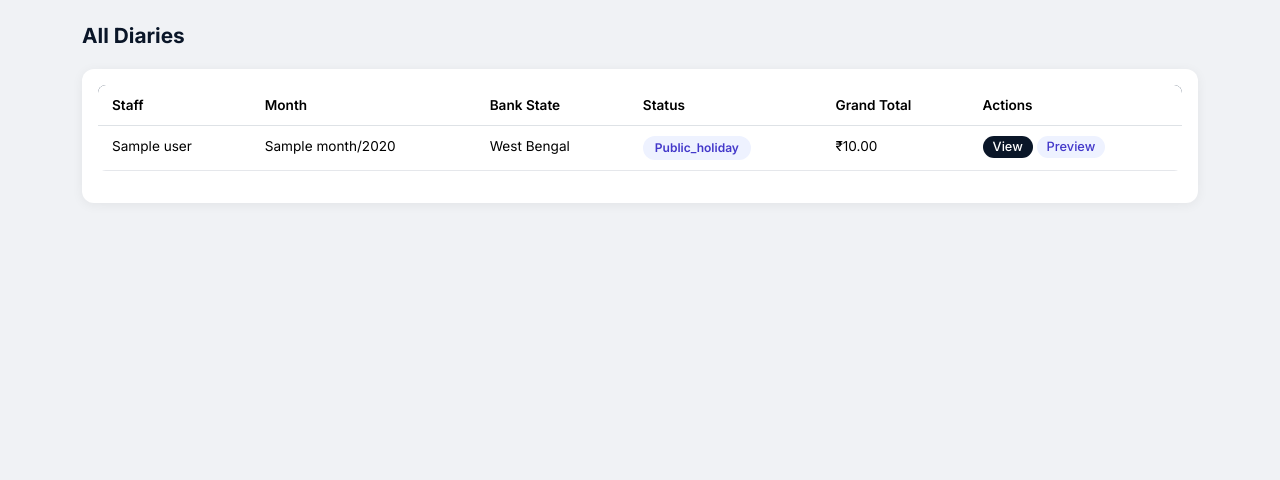
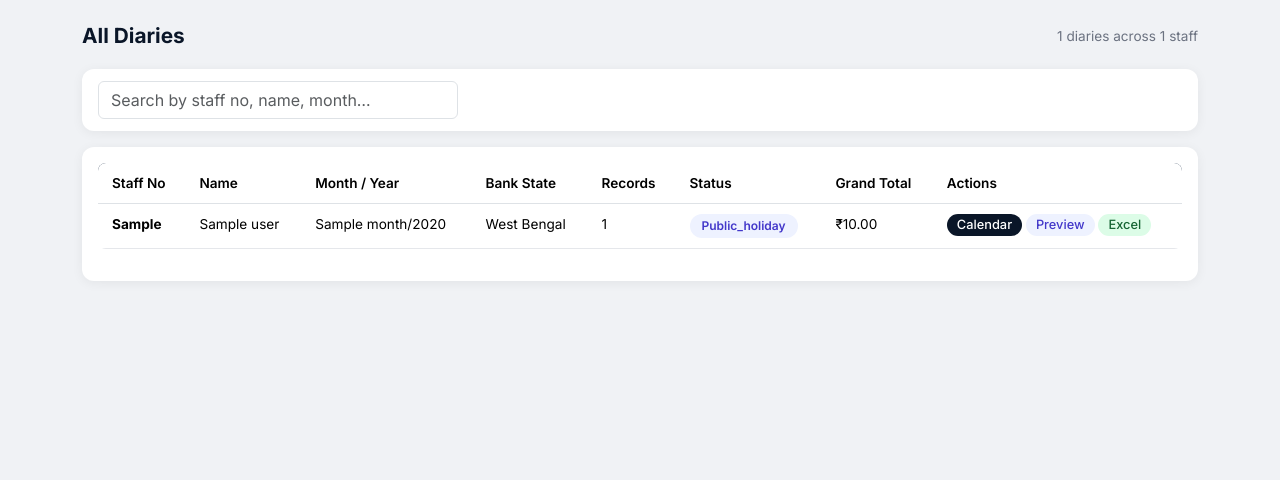
Before and after one commit to nikkuhot123/can-monthly-diary, a FastAPI app: template templates/admin_diaries.html in a window 1280 px wide. Shown: the top 480 px of the page. Run offline with FastAPI, Linux system fonts and the light colour scheme; the template is opened without the code that fills it: most values are stand-ins (such as "Sample title", 1, 10 or a date in 2020); some libraries are stand-ins or nearby versions.

Commit message:
feat: sync admin/users and admin/diaries — add staff_no, record counts, search, cross-links
admin/users:
- Sort by staff_no (was by name)
- Add Diaries count column with link to that user's diaries
- Add live search bar (staff no, name, designation)

admin/diaries:
- Add Staff No column
- Add record count column
- Add live search bar
- Sort by staff_no then month/year
- Support ?staff=XXXXX filter from users page
- Add Excel download button per diary

Co-Authored-By: Claude Sonnet 4.6 <noreply@anthropic.com>

```diff
--- a/templates/admin_diaries.html
+++ b/templates/admin_diaries.html
@@ -3,16 +3,24 @@
 {% block content %}
 <div class="page-header">
     <h2>All Diaries</h2>
+    <span style="color:var(--color-muted);font-size:0.85rem;">{{ diaries|length }} diaries across {{ user_count }} staff</span>
 </div>
+
+<div class="card-audit mb-3" style="padding:12px 16px;">
+    <input type="text" id="diary-search" class="form-control" placeholder="Search by staff no, name, month…" style="max-width:360px;">
+</div>
+
 <div class="card-audit">
     {% if diaries %}
     <div class="table-responsive">
-        <table class="table table-audit">
+        <table class="table table-audit" id="diary-table">
             <thead>
                 <tr>
-                    <th>Staff</th>
-                    <th>Month</th>
+                    <th>Staff No</th>
+                    <th>Name</th>
+                    <th>Month / Year</th>
                     <th>Bank State</th>
+                    <th>Records</th>
                     <th>Status</th>
                     <th>Grand Total</th>
                     <th>Actions</th>
@@ -20,15 +28,18 @@
             </thead>
             <tbody>
                 {% for d in diaries %}
-                <tr>
+                <tr data-search="{{ (d.user.staff_no if d.user else '') }} {{ (d.user.name if d.user else '') }} {{ d.month }} {{ d.year }}">
+                    <td><strong>{{ d.user.staff_no if d.user else '—' }}</strong></td>
                     <td>{{ d.user.name if d.user else 'User #' ~ d.user_id }}</td>
                     <td>{{ d.month }}/{{ d.year }}</td>
-                    <td>{{ d.bank_state }}</td>
+                    <td>{{ d.bank_state or '—' }}</td>
+                    <td>{{ d.record_count }}</td>
                     <td><span class="status-badge badge-{% if d.status == 'draft' %}draft{% elif d.status == 'submitted' %}submitted{% else %}reviewed{% endif %}">{{ d.status|title }}</span></td>
                     <td>₹{{ '%.2f'|format(d.grand_total or 0) }}</td>
-                    <td>
-                        <a href="/attendance/calendar?diary_id={{ d.id }}" class="pill-btn pill-primary" style="padding:2px 10px;">View</a>
+                    <td style="white-space:nowrap;">
+                        <a href="/attendance/calendar?diary_id={{ d.id }}" class="pill-btn pill-primary" style="padding:2px 10px;">Calendar</a>
                         <a href="/generate/preview/{{ d.id }}" class="pill-btn pill-info" style="padding:2px 10px;">Preview</a>
+                        <a href="/generate/download-excel/{{ d.id }}" class="pill-btn pill-success" style="padding:2px 10px;">Excel</a>
                     </td>
                 </tr>
                 {% endfor %}
@@ -39,4 +50,14 @@
     <div class="empty-state"><div class="empty-icon">📓</div><div class="empty-text">No diaries found.</div></div>
     {% endif %}
 </div>
+
+<script>
+document.getElementById('diary-search').addEventListener('input', function() {
+    const q = this.value.toLowerCase();
+    document.querySelectorAll('#diary-table tbody tr').forEach(row => {
+        const text = row.getAttribute('data-search').toLowerCase();
+        row.style.display = text.includes(q) ? '' : 'none';
+    });
+});
+</script>
 {% endblock %}
```
Also changed, not shown: routers/admin.py (+25 -5 lines), templates/admin_users.html (+28 -4 lines).
